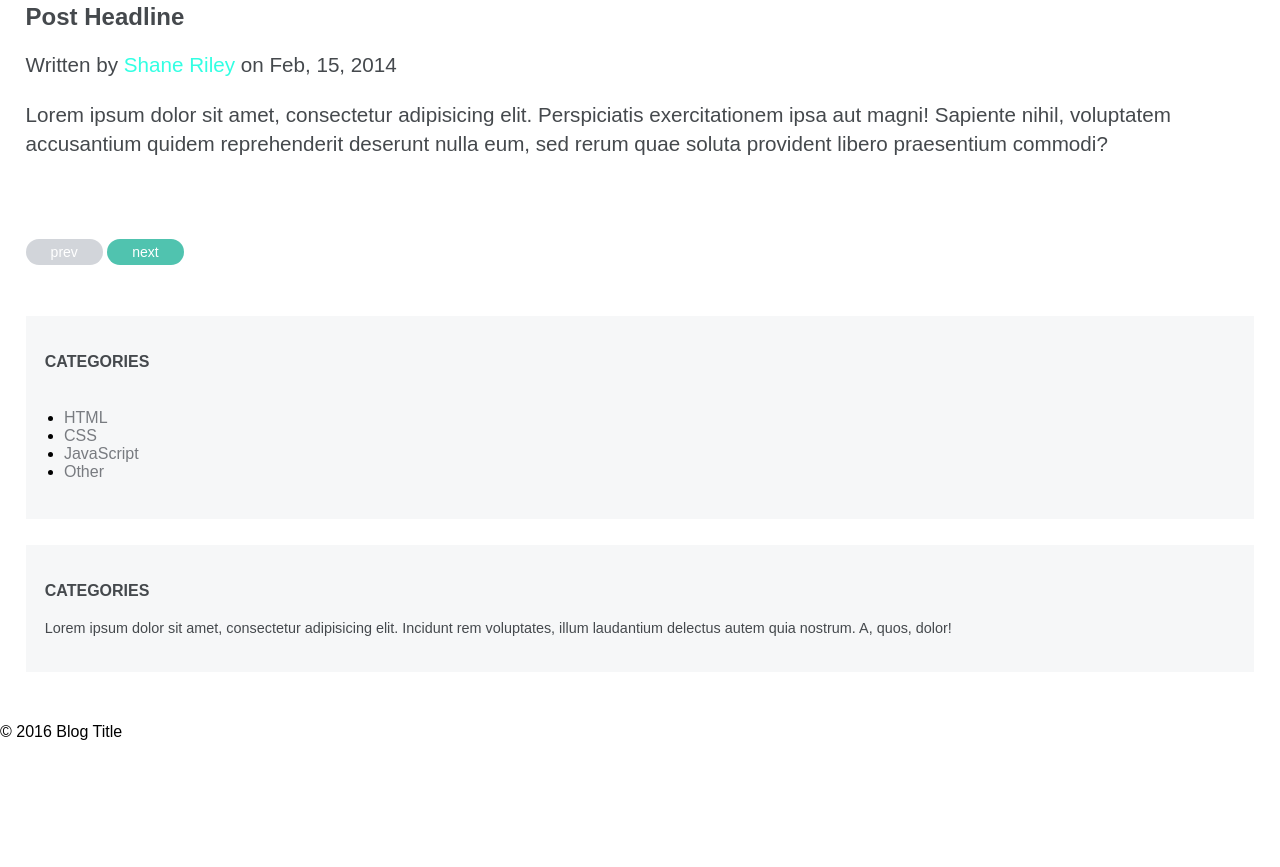
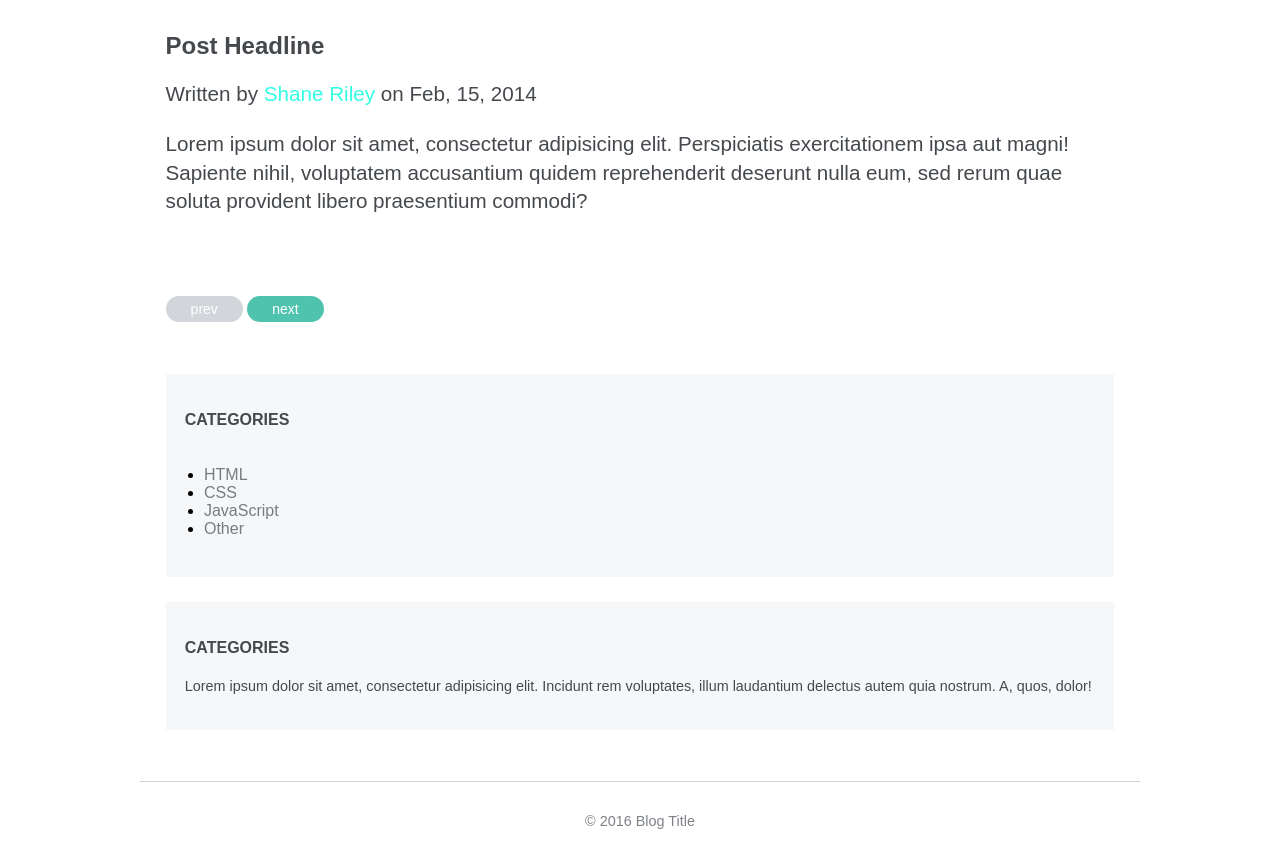
Before and after one commit to CristianCristea/LaunchSchool_front_end_development, a plain HTML site: page HTML and CSS/lesson_5/responsive_blog_design/index.html in a window 1280 px wide. Shown: the part 819-1686 px from the top of the page. Before the commit the page ends 1560 px from the top, so only its background shows below. Drawn offline with Linux system fonts and the light colour scheme.

Commit message:
Finish footer style, add container class

```diff
--- a/HTML and CSS/lesson_5/responsive_blog_design/css/style.css
+++ b/HTML and CSS/lesson_5/responsive_blog_design/css/style.css
@@ -8,10 +8,18 @@ ul {
   margin: 0;
 }
 
+.container,
+.container-header {
+  margin: 0 auto;
+}
+
 .container-header {
   width: 90%;
   max-width: 505px;
-  margin: 0 auto;
+}
+
+.container {
+  max-width: 1000px;
 }
 
 .button,
@@ -148,6 +156,17 @@ header nav a:hover {
 
 /* footer */
 
+footer {
+  border-top: 1px solid #d0d0d0;
+  text-align: center;
+}
+
+footer p {
+  padding: 1em 0 2em 0;
+  font-size: .9rem;
+  color: #7e8287;
+}
+
 /* index page*/
 
 main {
--- a/HTML and CSS/lesson_5/responsive_blog_design/index.html
+++ b/HTML and CSS/lesson_5/responsive_blog_design/index.html
@@ -22,6 +22,7 @@
       </nav>
     </div>
   </header>
+  <div class="container">
     <main>
       <article class="post">
         <h2 class="post-title"><a href="blog-post.html">Post Headline</a></h2>
@@ -58,9 +59,12 @@
        </p>
       </div>
     </aside>
+  </div><!--  ./container -->
 
-  <footer>
+  <footer class="container">
+    <p>
       &copy; 2016 Blog Title
+    </p>
   </footer>
 </body>
 </html>
```
Lines whose indentation alone changed are shown as unchanged.
